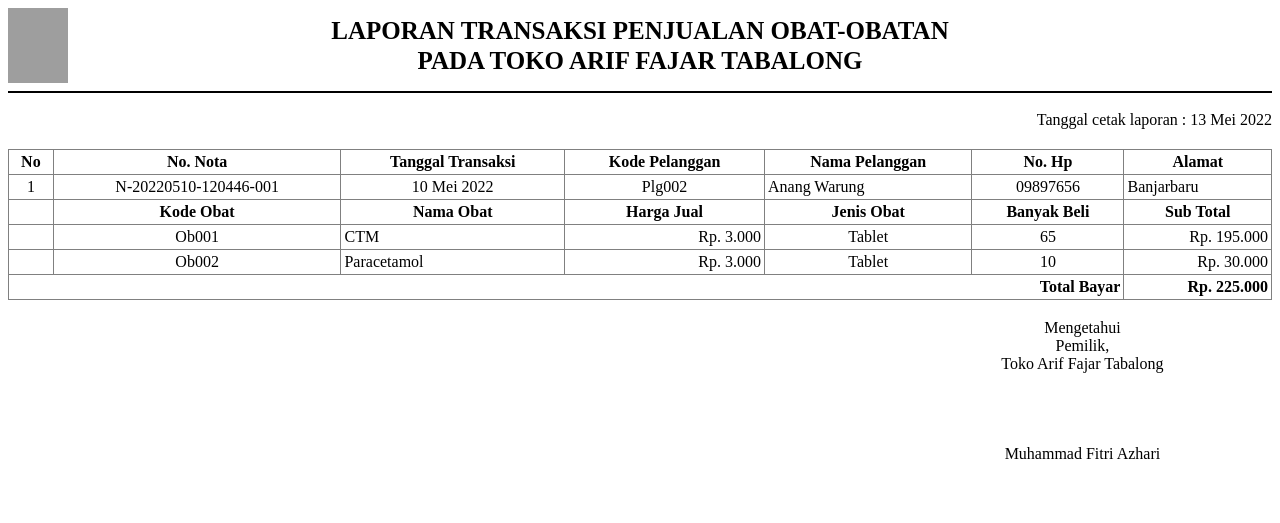
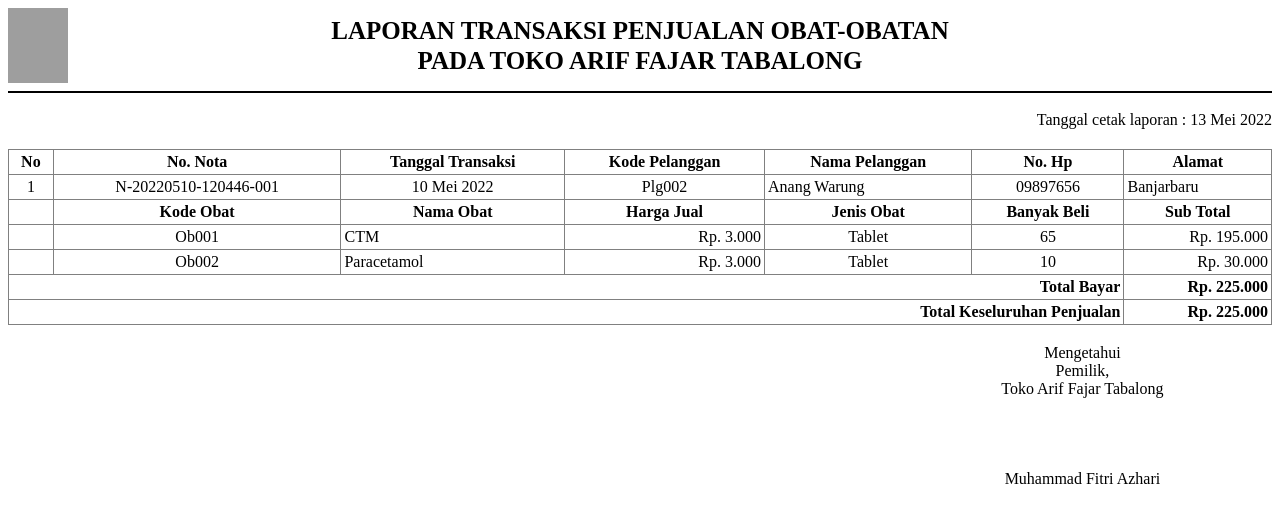
Before and after one commit to G-MF/toko-logistik-obat, a PHP site: page /toko-logistik-obat/admin/laporan/penjualan-obat.php in a window 1280 px wide. Shown: the top 523 px of the page. Run offline with PHP 8.4, Linux system fonts and the light colour scheme; a user stored in the database is signed in; data comes from the database, SQL or seed files in the repository; grey boxes are pictures that could not be loaded.

Commit message:
revisi 5

```diff
--- a/admin/laporan/penjualan-obat.php
+++ b/admin/laporan/penjualan-obat.php
@@ -119,6 +119,15 @@ include_once '../../config/auth-cek.php';
                     <th colspan="6" align="right">Total Bayar</th>
                     <th align="right"><?= rupiah($row['total_bayar']) ?></th>
                 </tr>
+                <tr>
+                    <th colspan="6" align="right">Total Keseluruhan Penjualan</th>
+                    <th align="right">
+                        <?php
+                        $total_semua = $koneksi->query("SELECT SUM(total_bayar) as total FROM transaksi_penjualan")->fetch_array();
+                        echo rupiah($row['total_bayar']);
+                        ?>
+                    </th>
+                </tr>
             <?php } ?>
         </tbody>
     </table>
--- a/admin/perhitungan-laba-rugi/edit.php
+++ b/admin/perhitungan-laba-rugi/edit.php
@@ -100,7 +100,7 @@ $bulan_indo = [
                                         </div>
 
                                         <div class="form-group row">
-                                            <label for="keuntungan_penjualan" class="col-sm-3 col-form-label">Keuntungan Penjualan</label>
+                                            <label for="keuntungan_penjualan" class="col-sm-3 col-form-label">Total Penjualan</label>
                                             <div class="col-sm-9">
                                                 <input type="text" class="form-control rupiah" name="keuntungan_penjualan" id="keuntungan_penjualan" required readonly value="<?= $data['keuntungan_penjualan'] ?>">
                                             </div>
--- a/admin/perhitungan-laba-rugi/index.php
+++ b/admin/perhitungan-laba-rugi/index.php
@@ -64,7 +64,7 @@ include_once '../../config/auth-cek.php'; ?>
                                                 <tr>
                                                     <th>No. Perhitungan</th>
                                                     <th>Tanggal Perhitungan</th>
-                                                    <th>Keuntungan Penjualan</th>
+                                                    <th>Total Penjualan</th>
                                                     <th>Total Pembelian</th>
                                                     <th>Gajih Karyawan</th>
                                                     <th>Biaya Listrik</th>
--- a/admin/perhitungan-laba-rugi/tambah.php
+++ b/admin/perhitungan-laba-rugi/tambah.php
@@ -87,7 +87,7 @@ $kodeotomatis = "Pl" . sprintf('%03s', $nourut);
                                         </div>
 
                                         <div class="form-group row">
-                                            <label for="keuntungan_penjualan" class="col-sm-3 col-form-label">Keuntungan Penjualan</label>
+                                            <label for="keuntungan_penjualan" class="col-sm-3 col-form-label">Total Penjualan</label>
                                             <div class="col-sm-9">
                                                 <input type="text" class="form-control rupiah" name="keuntungan_penjualan" id="keuntungan_penjualan" required readonly>
                                             </div>
--- a/config/config.php
+++ b/config/config.php
@@ -1,8 +1,8 @@
 <?php
 function base_url($url = null)
 {
-    // $base_url = "http://toko-logistik-obat.test";
-    $base_url = "http://localhost/toko-logistik-obat";
+    $base_url = "http://toko-logistik-obat.test";
+    // $base_url = "http://localhost/toko-logistik-obat";
     if ($url != null) {
         return $base_url . "/" . $url;
     } else {
```
